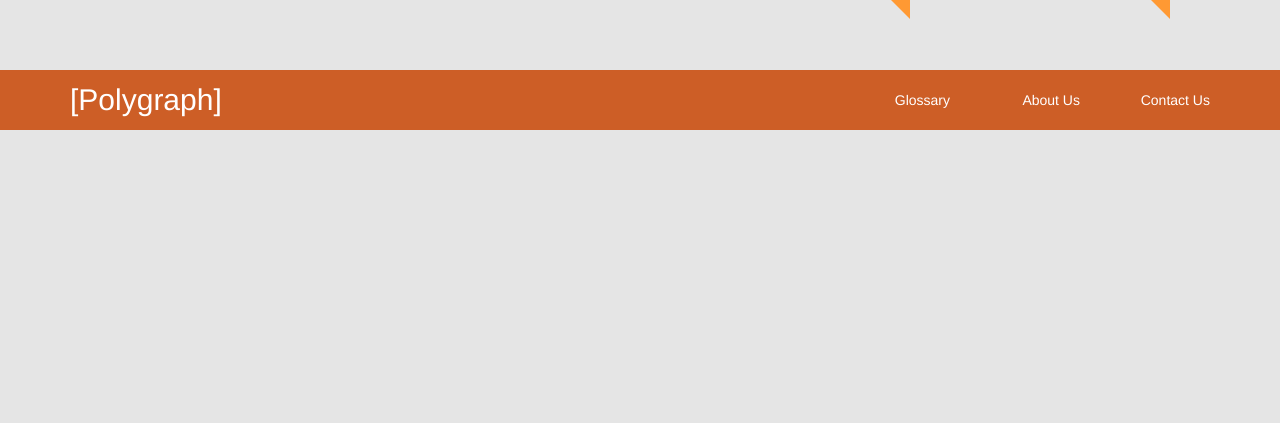
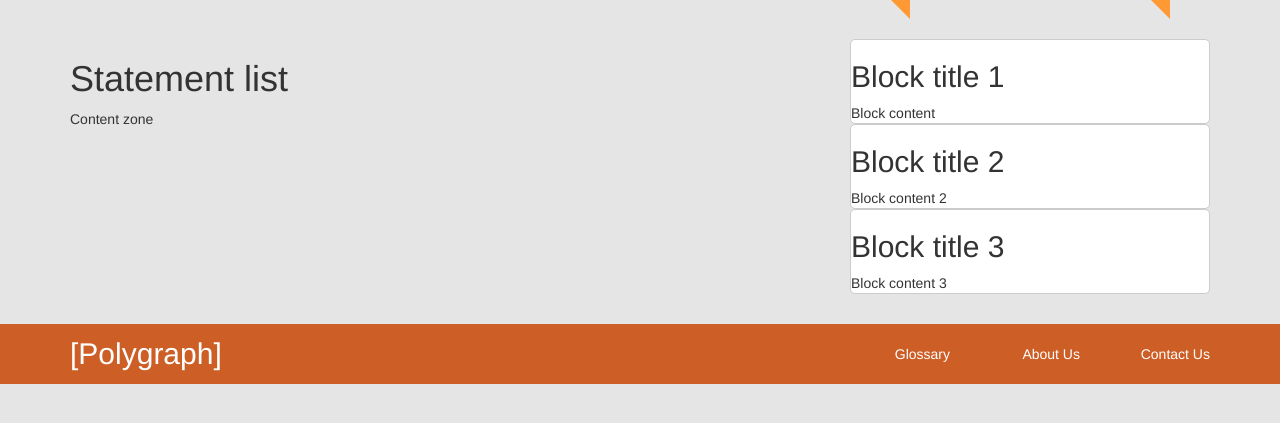
Before and after one commit to opendream/polygraph, a Django app: page /statement/list/ in a window 1280 px wide. Shown: the part 61-484 px from the top of the page. Run offline with Django 3.2, Linux system fonts and the light colour scheme; parts of the project's set-up code (start-up, migrations or seed data) failed here and were passed over; some libraries are stand-ins or nearby versions.

Commit message:
refactor region

```diff
--- a/templates/account/login.html
+++ b/templates/account/login.html
@@ -1,11 +1,12 @@
 {% extends 'base_single.html' %}
 {% load i18n %}
+
+{% block title %}{% trans "Please log in" %}{% endblock %}
 
 {% block content_class %} content-thin{% endblock %}
 
 {% block content %}
 
-<h1>Please log in</h1>
 <form class="form-normal" role="form" method="post">
 
     {% csrf_token %}
--- a/templates/account/password_reset_done.html
+++ b/templates/account/password_reset_done.html
@@ -1,11 +1,13 @@
 {% extends 'base_single.html' %}
 {%  load i18n %}
+
+{% block title %}{% trans "Reset password" %}{% endblock %}
+
 
 {% block content_class %} content-thin{% endblock %}
 
 {% block content %}
 
-        <h1>{% trans "Reset password" %}</h1>
-        <div>{% trans "A message has been sent to your email address containing a link to reset your password." %}</div>
+    <div>{% trans "A message has been sent to your email address containing a link to reset your password." %}</div>
 
 {% endblock %}
--- a/templates/account/password_reset_form.html
+++ b/templates/account/password_reset_form.html
@@ -1,11 +1,12 @@
 {% extends 'base_single.html' %}
 {% load i18n %}
+
+{% block title %}{% trans "Forgot password" %}{% endblock %}
 
 {% block content_class %} content-thin{% endblock %}
 
 {% block content %}
 
-<h1>{% trans "Forgot password" %}</h1>
 <form class="form-normal" role="form" method="post">
 
     {% csrf_token %}
--- a/templates/base_sidebar.html
+++ b/templates/base_sidebar.html
@@ -6,9 +6,15 @@
     <div class="row">
 
         <section class="col-md-8">
+
+            <header>
+                <h1>{% block title %}{% endblock %}</h1>
+            </header>
+
             <div class="content-inner{% block content_class %}{% endblock %}">
                 {% block content %}{% endblock %}
             <div>
+
         </section>
 
         <aside class="col-md-4">
--- a/templates/domain/statement_list.html
+++ b/templates/domain/statement_list.html
@@ -1,2 +1,40 @@
 {% extends 'base_sidebar.html' %}
 {% load i18n %}
+
+{% block title %}{% trans "Statement list" %}{% endblock %}
+
+{% block content %}
+    Content zone
+{% endblock %}
+
+{% block sidebar %}
+
+    <section class="block">
+        <header>
+            <h2>Block title 1</h2>
+        </header>
+        <div>
+            Block content
+        </div>
+    </section>
+
+    <section class="block">
+        <header>
+            <h2>Block title 2</h2>
+        </header>
+        <div>
+            Block content 2
+        </div>
+    </section>
+
+    <section class="block">
+        <header>
+            <h2>Block title 3</h2>
+        </header>
+        <div>
+            Block content 3
+        </div>
+    </section>
+
+
+{% endblock %}
```
Also changed, not shown: templates/base_single.html (+8 -1 lines), templates/domain/home.html (+5 -2 lines), templates/domain/statement_detail.html (+38 -0 lines).
